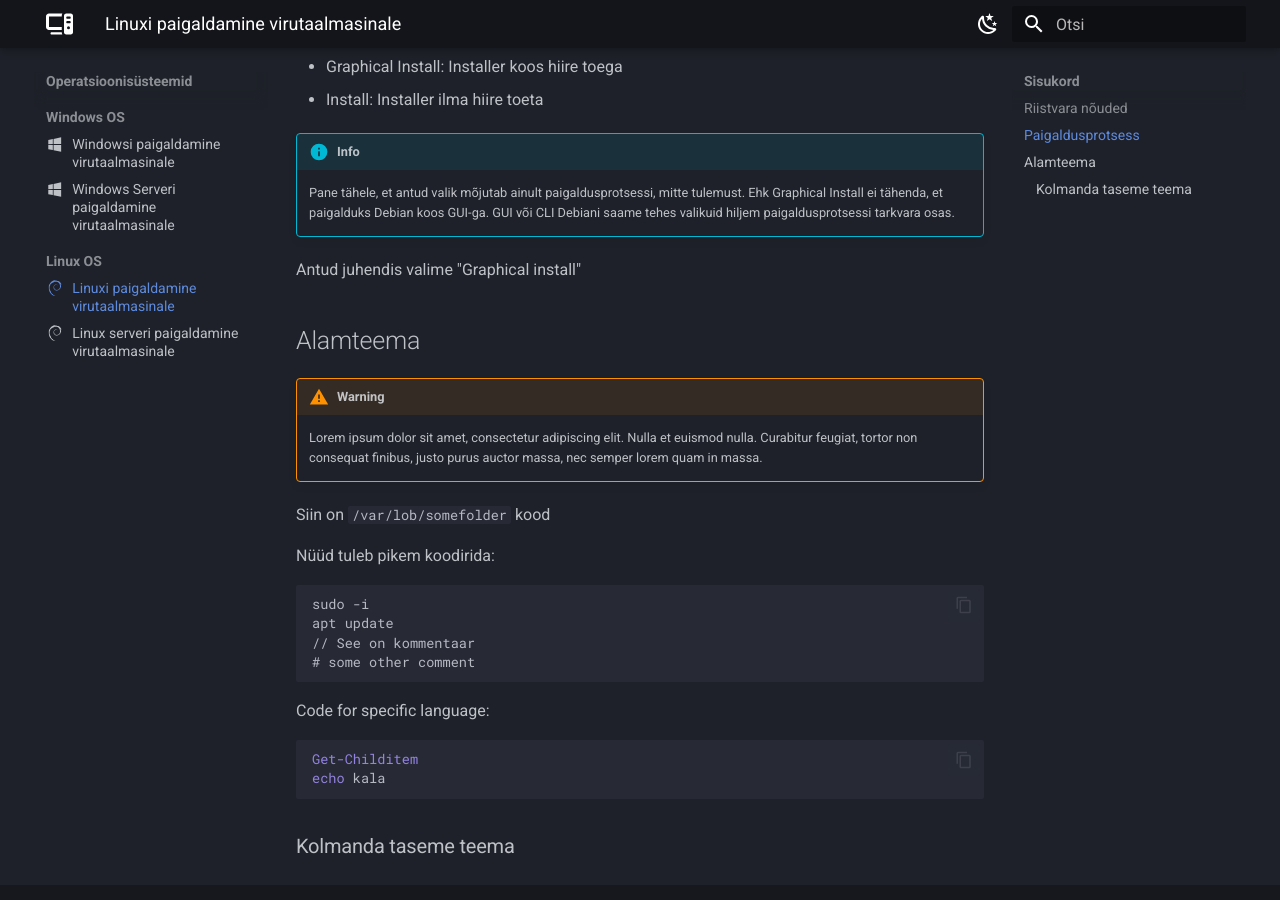
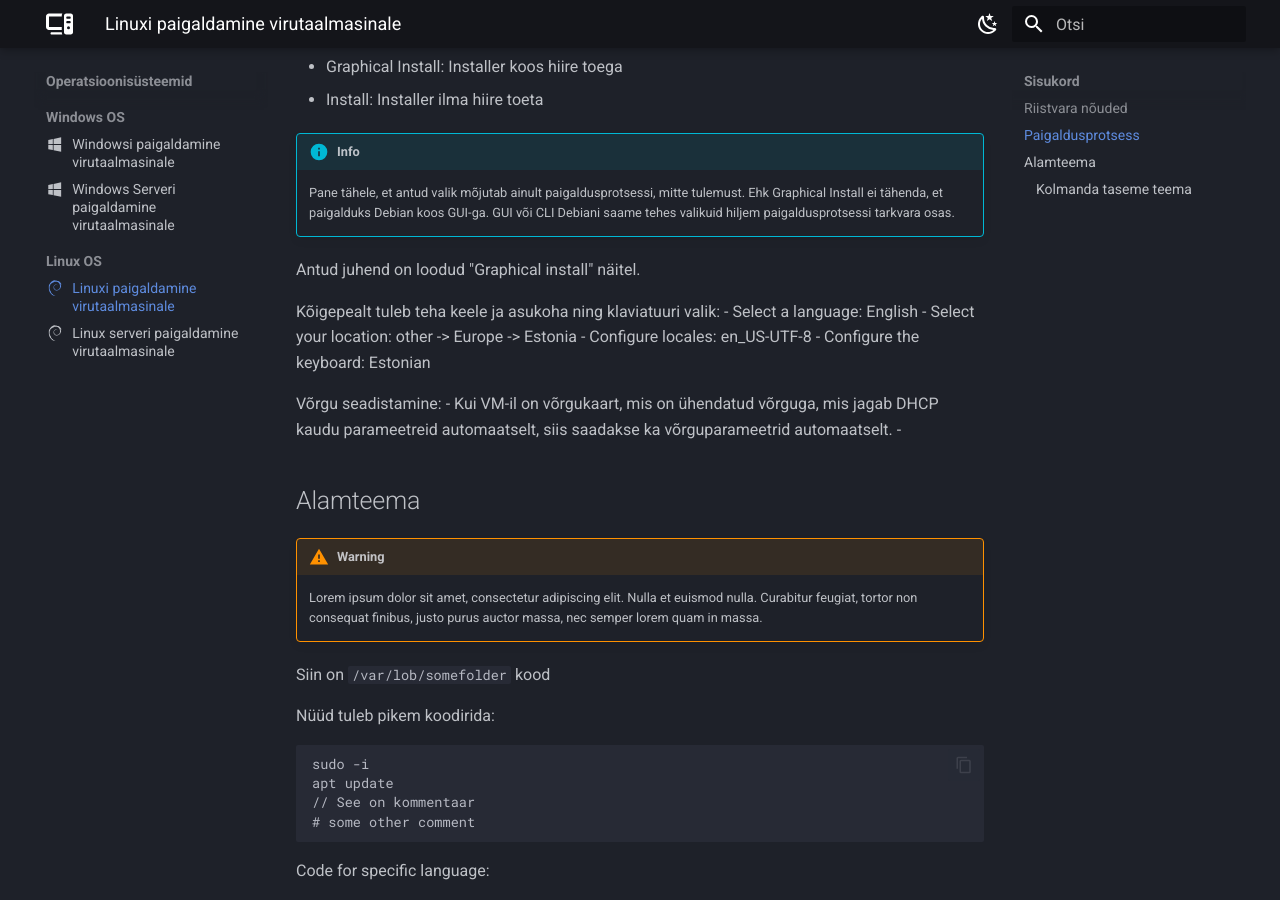
Before and after one commit to priitpaap/priitpaap.github.io, an MkDocs documentation site: the page built from docs/debpaigaldus.md, in a window 1280 px wide and 900 px high, scrolled down 926 px. Built offline with MkDocs 1.6.1 and Material for MkDocs 9.7.7, drawn with Linux system fonts in a browser that asks for light colours.

Commit message:
Update debpaigaldus.md

```diff
--- a/docs/debpaigaldus.md
+++ b/docs/debpaigaldus.md
@@ -41,7 +41,22 @@ Käivitades VM-i saab kõigepealt valida paigaldusviisi vahel ehk millist instal
 
     Pane tähele, et antud valik mõjutab ainult paigaldusprotsessi, mitte tulemust. Ehk Graphical Install ei tähenda, et paigalduks Debian koos GUI-ga. GUI või CLI Debiani saame tehes valikuid hiljem paigaldusprotsessi tarkvara osas.
 
-Antud juhendis valime "Graphical install"
+Antud juhend on loodud "Graphical install" näitel.
+
+Kõigepealt tuleb teha keele ja asukoha ning klaviatuuri valik:
+- Select a language: English
+- Select your location: other -> Europe -> Estonia
+- Configure locales: en_US-UTF-8
+- Configure the keyboard: Estonian
+
+ Võrgu seadistamine:
+ - Kui VM-il on võrgukaart, mis on ühendatud võrguga, mis jagab DHCP kaudu parameetreid automaatselt, siis saadakse ka võrguparameetrid automaatselt.
+ -
+
+
+
+
+
 
 
 
```
